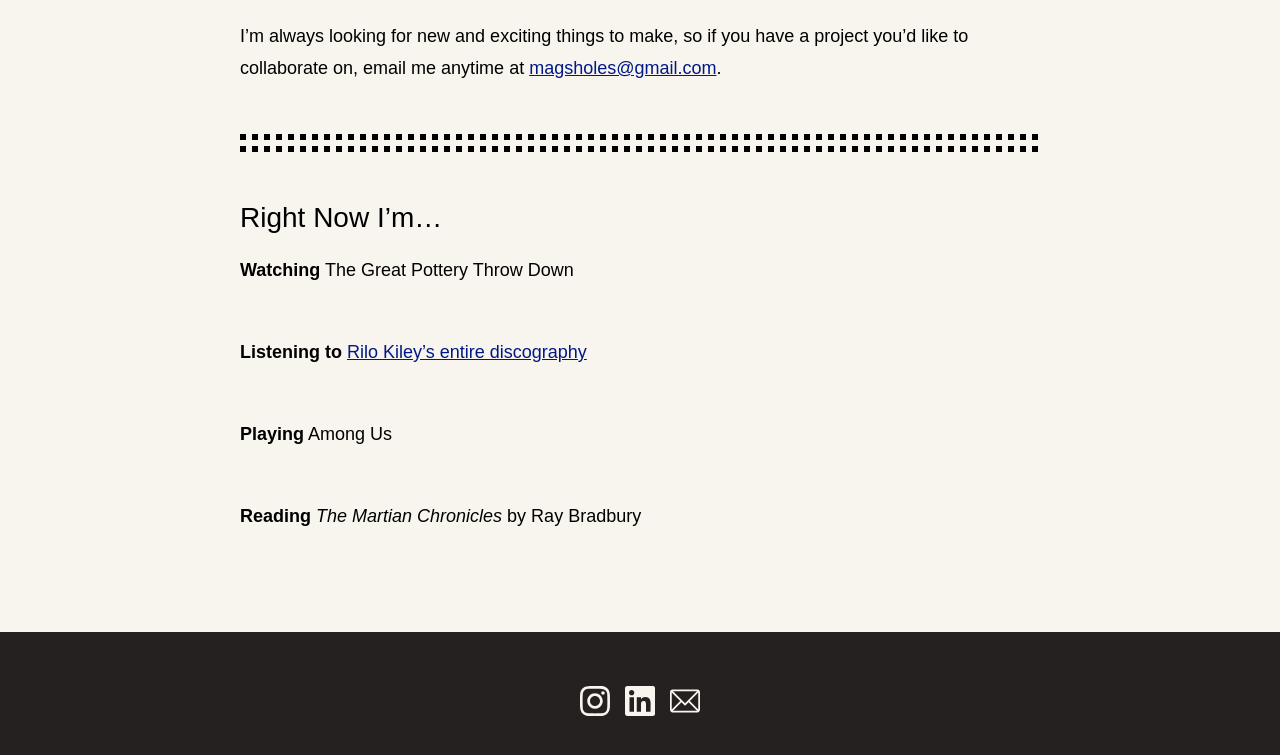
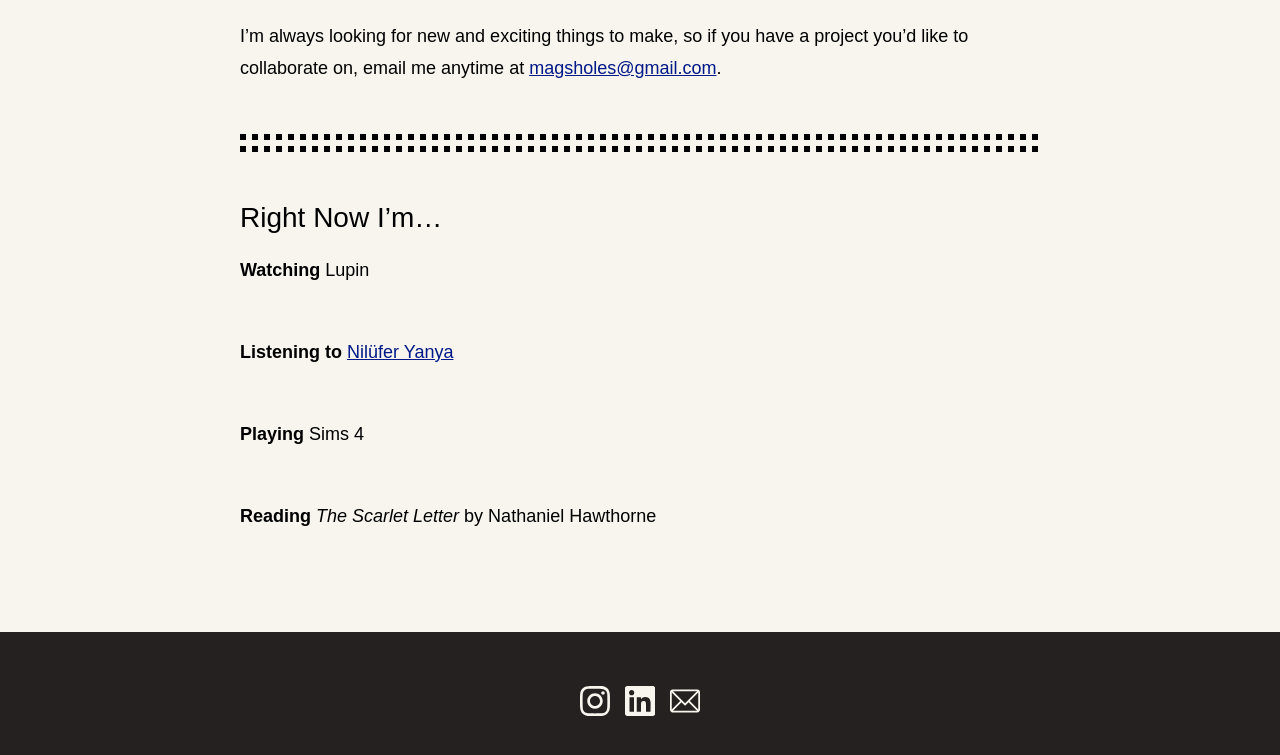
Before and after one commit to magsholes/Testing, a Jekyll site: the page built from about.markdown, in a window 1280 px wide and 900 px high, scrolled down 724 px. Shown: the top 755 px of the window. Built offline with Jekyll 4.4.1, drawn with Linux system fonts in a browser that asks for light colours; some web fonts are replaced.

```diff
--- a/about.markdown
+++ b/about.markdown
@@ -17,13 +17,13 @@ I'm always looking for new and exciting things to make, so if you have a project
 ### Right Now I'm...
 
 **Watching**
-The Great Pottery Throw Down
+Lupin
 
 **Listening to**
-[Rilo Kiley's entire discography](https://open.spotify.com/artist/2cevwbv7ISD92VMNLYLHZA?si=n6rndk6zQ8WSIUTNV-5RGw)
+[Nilüfer Yanya](https://open.spotify.com/artist/09kXLeOXRyfNQMXRaDO4qA?si=jC2lHTcBSTiP9uGFg8t4Yg)
 
 **Playing**
-Among Us
+Sims 4
 
 **Reading**
-*The Martian Chronicles* by Ray Bradbury
+*The Scarlet Letter* by Nathaniel Hawthorne
```
Also changed, not shown: _posts/2020-03-02-Pet-Portraits.markdown (deleted, +0 -16 lines), _posts/2020-08-16-Weekly-Tarot-Series.markdown (deleted, +0 -41 lines), _posts/2021-01-02-Pet-Portraits.markdown (added, +13 -0 lines), _posts/2021-01-20-Weekly-Tarot-Series.markdown (added, +63 -0 lines), assets/images/kitty-illo.png (added), assets/images/tarot/the-moon.jpg (added), assets/images/tarot/two-of-swords.png (added), 1 other file.
